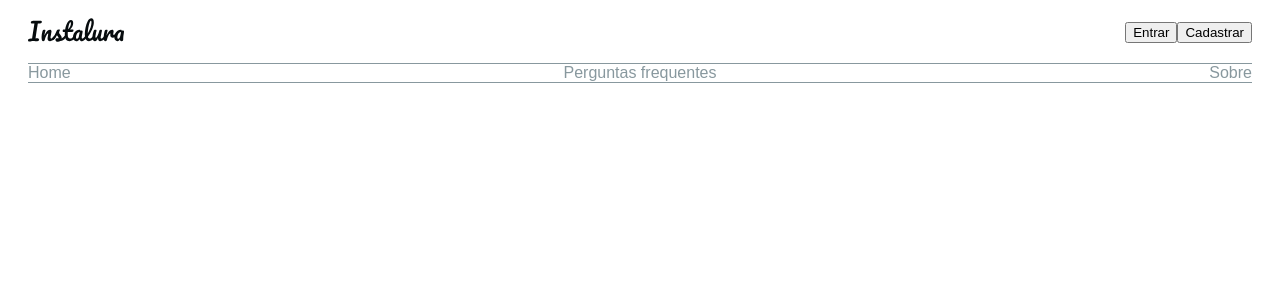
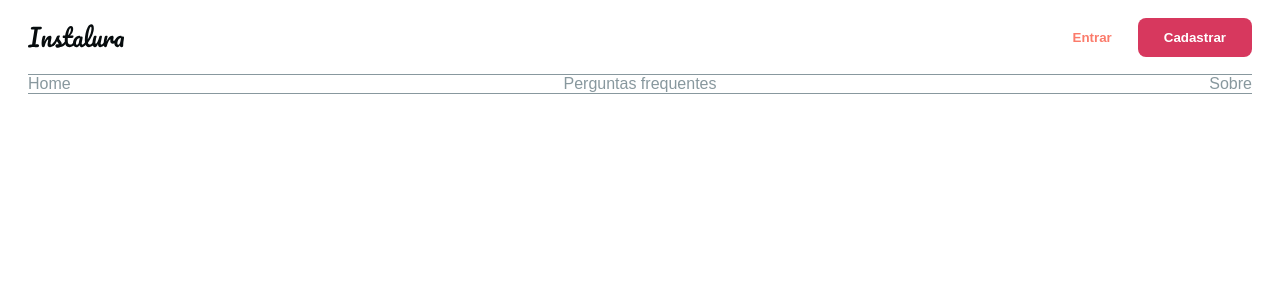
Before and after one commit to testtzlaffe/instalura-base, a Next.js app: page / in a window 1280 px wide. Shown: the top 300 px of the page. Built offline with nearby package versions, Linux system fonts and the light colour scheme.

Commit message:
Aula 04 - Componente de botão com temas

```diff
--- a/package.json
+++ b/package.json
@@ -8,6 +8,7 @@
     "start": "next start"
   },
   "dependencies": {
+    "lodash": "^4.17.20",
     "next": "latest",
     "react": "^16.8.0",
     "react-dom": "^16.8.0",
--- a/pages/_app.js
+++ b/pages/_app.js
@@ -1,4 +1,5 @@
-import { createGlobalStyle, ThemeProvider } from 'styled-components'
+import { createGlobalStyle, ThemeProvider } from "styled-components";
+import theme from "../src/theme";
 
 const GlobalStyle = createGlobalStyle`
   body {
@@ -6,13 +7,7 @@
     padding: 0;
     box-sizing: border-box;
   }
-`
-
-const theme = {
-  colors: {
-    primary: '#0070f3',
-  },
-}
+`;
 
 export default function App({ Component, pageProps }) {
   return (
@@ -22,5 +17,5 @@
         <Component {...pageProps} />
       </ThemeProvider>
     </>
-  )
+  );
 }
--- /dev/null
+++ b/src/components/commons/Button/index.js
@@ -0,0 +1,33 @@
+import styled, { css } from "styled-components";
+import get from "lodash/get";
+
+const ButtonGhost = css`
+  color: ${({ theme, variant }) => get(theme, `colors.${variant}.color`)};
+  background-color: transparent;
+`;
+
+const ButtonDefault = css`
+  color: white;
+  background-color: ${({ theme, variant }) =>
+    get(theme, `colors.${variant}.color`)};
+  color: ${({ theme, variant }) =>
+    get(theme, `colors.${variant}.contrastText`)};
+`;
+
+export const Button = styled.button`
+  border: 0;
+  cursor: pointer;
+  padding: 12px 26px;
+  font-weight: bold;
+  opacity: 1;
+  border-radius: 8px;
+  ${({ ghost }) => {
+    return ghost ? ButtonGhost : ButtonDefault;
+  }}
+  transition: ${({ theme }) => theme.transition};
+  border-radius: ${({ theme }) => theme.borderRadius};
+  &:hover,
+  &:focus {
+    opacity: 0.5;
+  }
+`;
--- a/src/components/commons/Menu/index.js
+++ b/src/components/commons/Menu/index.js
@@ -1,5 +1,6 @@
 import React from "react";
 import { Logo } from "../../../theme/Logo";
+import { Button } from "../Button";
 import { MenuWrapper } from "./styles/MenuWrapper";
 
 export default function Menu() {
@@ -24,12 +25,16 @@
       </MenuWrapper.LeftSide>
       <MenuWrapper.CentralSide>
         {links.map((link) => (
-          <a href={link.url}>{link.texto}</a>
+          <li key={link.url}>
+            <a href={link.url}>{link.texto}</a>
+          </li>
         ))}
       </MenuWrapper.CentralSide>
       <MenuWrapper.RightSide>
-        <button>Entrar</button>
-        <button>Cadastrar</button>
+        <Button ghost variant="secondary.main">
+          Entrar
+        </Button>
+        <Button variant="primary.main">Cadastrar</Button>
       </MenuWrapper.RightSide>
     </MenuWrapper>
   );
--- /dev/null
+++ b/src/theme/index.js
@@ -0,0 +1,46 @@
+const colors = {
+  background: {
+    light: {
+      color: "#FFFFFF",
+    },
+    main: {
+      color: "#F2F2F2",
+    },
+  },
+  borders: {
+    main: {
+      color: "#F1F1F1",
+    },
+  },
+  primary: {
+    main: {
+      color: "#D7385E",
+      contrastText: "#fff",
+    },
+  },
+  secondary: {
+    main: {
+      color: "#FB7B6B",
+      contrastText: "#fff",
+    },
+  },
+  tertiary: {
+    main: {
+      color: "#070C0E",
+      contrastText: "#fff",
+    },
+    light: {
+      color: "#88989E",
+      contrastText: "#fff",
+    },
+  },
+  modes: {
+    dark: {},
+  },
+};
+
+export default {
+  colors,
+  borderRadius: "8px",
+  transition: "200ms ease-in-out",
+};
```
Also changed, not shown: 1 other file (tests, documents, lock files or other folders).
